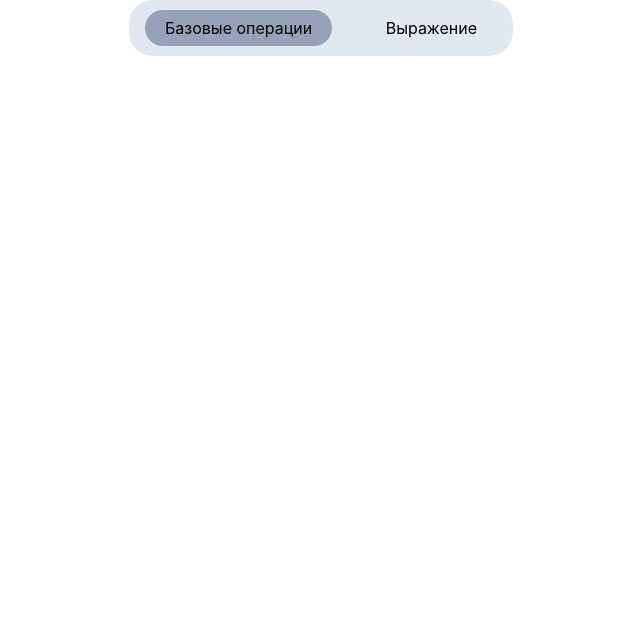
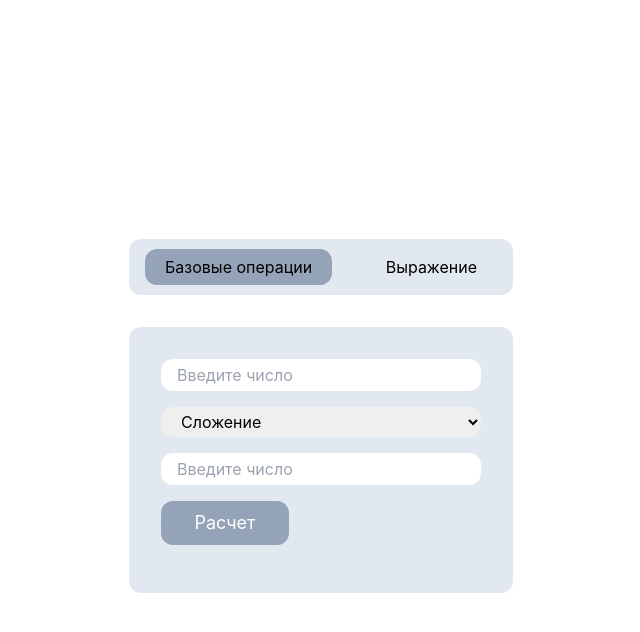
Before and after one commit to RuslanUterly/Calculator, a React (Create React App) app in the folder Frontend/calculator/: page / in a window 1280 px wide. Shown: the top 632 px of the page, without its empty margins (319-959 px from the left). Built offline with nearby package versions, Linux system fonts and the light colour scheme.

Commit message:
Разработан дизайн форм, а также первоначальная логика формы с базовыми операциями

```diff
--- a/Frontend/calculator/src/App.js
+++ b/Frontend/calculator/src/App.js
@@ -6,10 +6,10 @@ import CalculatorExpression from './components/pages/CalculatorExpression.jsx';
 
 function App() {
   return (
-    <div>
+    <div className='flex flex-col min-h-screen gap-8 justify-center'>
       <NavBar />
       <Routes>
-        <Route path="/basic" element={<CalculatorBase />} />
+        <Route path="/" element={<CalculatorBase />} />
         <Route path="/expression" element={<CalculatorExpression />} />
       </Routes>
     </div>
--- a/Frontend/calculator/src/components/NavBar.jsx
+++ b/Frontend/calculator/src/components/NavBar.jsx
@@ -1,9 +1,9 @@
-import React, { useState } from 'react';
-import { NavLink } from 'react-router-dom';
+import React, { useState } from "react";
+import { NavLink } from "react-router-dom";
 
 export default function NavBar() {
   // Начальное состояние для активной ссылки
-    const [activeLink, setActiveLink] = useState('/basic');
+  const [activeLink, setActiveLink] = useState("/basic");
 
   // Функция для обработки клика по ссылке
   const handleLinkClick = (link) => {
@@ -11,13 +11,15 @@ export default function NavBar() {
   };
 
   return (
-        <nav className="m-auto content-center w-96 bg-slate-200 rounded-3xl">
+    <nav className="w-96 mx-auto mt-8 bg-slate-200 rounded-xl">
       <ul className="flex justify-between p-4">
         <li>
           <NavLink
-                        to="/basic"
-                        className={`px-5 py-2 rounded-3xl ${activeLink === '/basic' ? 'bg-slate-400' : ''}`}
-                        onClick={() => handleLinkClick('/basic')}
+            to="/"
+            className={`px-5 py-2 rounded-xl ${
+              activeLink === "/basic" ? "bg-slate-400" : ""
+            }`}
+            onClick={() => handleLinkClick("/basic")}
           >
             Базовые операции
           </NavLink>
@@ -25,8 +27,10 @@ export default function NavBar() {
         <li>
           <NavLink
             to="/expression"
-                        className={`px-5 py-2 rounded-3xl ${activeLink === '/expression' ? 'bg-slate-400' : ''}`}
-                        onClick={() => handleLinkClick('/expression')}
+            className={`px-5 py-2 rounded-xl ${
+              activeLink === "/expression" ? "bg-slate-400" : ""
+            }`}
+            onClick={() => handleLinkClick("/expression")}
           >
             Выражение
           </NavLink>
--- a/Frontend/calculator/src/components/pages/CalculatorBase.jsx
+++ b/Frontend/calculator/src/components/pages/CalculatorBase.jsx
@@ -1,7 +1,78 @@
-import React from 'react';
+import React, { useState } from "react";
 
 export default function Base() {
-    return (
-        <div>Базовые операции</div>
-    )
+  const [firstValue, setFirstValue] = useState("");
+  const [secondValue, setSecondValue] = useState("");
+  const [operation, setOperation] = useState("");
+  const [error, setError] = useState("");
+  const [result, setResult] = useState("");
+
+  const handleCalculation = async () => {
+    try {
+      const firstOperand = parseFloat(firstValue);
+      const secondOperand = parseFloat(secondValue);
+
+      const response = await fetch(`http://localhost:5058/${operation}`, {
+        method: "POST",
+        headers: {
+          "Content-Type": "application/json",
+        },
+        body: JSON.stringify({ firstOperand, secondOperand }),
+      });
+
+      const data = await response.text();
+
+      if (!response.ok) {
+        alert(data);
+      }
+
+      setResult(data);
+      setError("");
+
+    } catch (error) {
+      setError(error.message);
+      setResult(null);
+    }
+  };
+
+  return (
+    <section className="mx-auto w-96 bg-slate-200 rounded-xl">
+      <div className="flex flex-col py-8 px-8 gap-4">
+        <input
+          className="block px-4 py-1 rounded-xl"
+          type="number"
+          placeholder="Введите число"
+          value={firstValue}
+          onChange={(e) => setFirstValue(e.target.value)}
+        />
+        <select
+          className="block px-4 py-1 rounded-xl"
+          value={operation}
+          onChange={(e) => setOperation(e.target.value)}
+        >
+          <option value="add">Сложение</option>
+          <option value="subtract">Вычитание</option>
+          <option value="multiply">Умножение</option>
+          <option value="divide">Деление</option>
+          <option value="power">Возведение в степень</option>
+          <option value="root">Извелечение корня</option>
+        </select>
+        <input
+          className="block px-4 py-1 rounded-xl"
+          type="number"
+          placeholder="Введите число"
+          value={secondValue}
+          onChange={(e) => setSecondValue(e.target.value)}
+        />
+        <button
+          className="py-2 items-start w-32 text-white text-lg bg-slate-400 rounded-xl"
+          onClick={handleCalculation}
+        >
+          Расчет
+        </button>
+        {error && <div>{error}</div>}
+        {result !== null && <div>{result}</div>}
+      </div>
+    </section>
+  );
 }
--- a/Frontend/calculator/src/components/pages/CalculatorExpression.jsx
+++ b/Frontend/calculator/src/components/pages/CalculatorExpression.jsx
@@ -1,7 +1,16 @@
-import React from 'react';
+import React from "react";
 
 export default function Expression() {
-    return (
-        <div>Сложное выражение</div>
-    )
+  return (
+    <section className="mx-auto w-96 bg-slate-200 rounded-xl">
+      <div className="flex flex-col py-8 px-8 gap-4">
+        <input
+            className="block px-4 py-2 rounded-xl"
+            type="text"
+            placeholder="Введите выражение"
+            />
+        <button className="py-2 items-start w-32 text-white text-lg bg-slate-400 rounded-xl">Расчет</button>
+      </div>
+    </section>
+  );
 }
```
Lines whose indentation alone changed are shown as unchanged.
